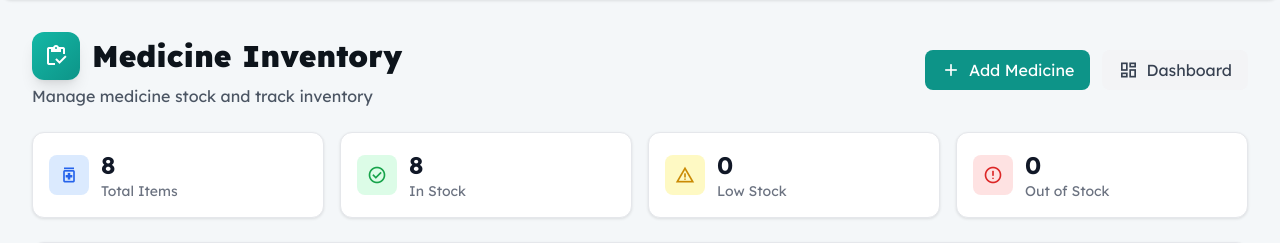
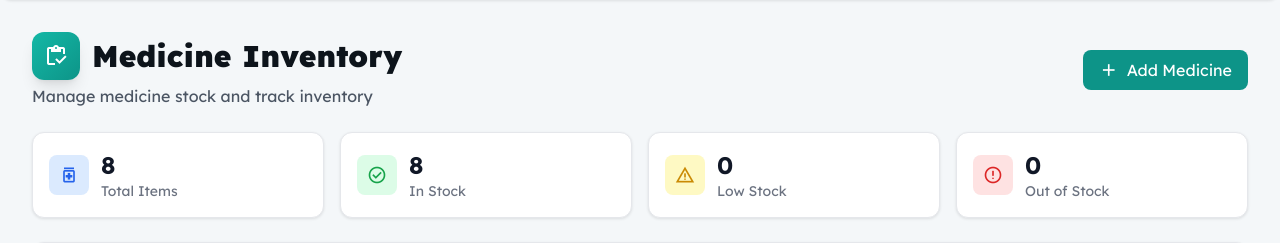
Before and after one commit to Bensonjigo/Kumiclinic, a Django app: page /medicines/ in a window 1280 px wide. Shown: the part 140-383 px from the top of the page. Run offline with Django 5.2, Linux system fonts and the light colour scheme; a user stored in the database is signed in; data comes from the database, SQL or seed files in the repository; some libraries are stand-ins or nearby versions.

Commit message:
Remove Dashboard button from medicines inventory page

```diff
--- a/templates/clinic/medicines.html
+++ b/templates/clinic/medicines.html
@@ -19,10 +19,6 @@
                 <a href="{% url 'add_medicine' %}" class="px-4 py-2 bg-teal-600 text-white rounded-lg hover:bg-teal-700 flex items-center gap-2">
                     <span class="material-symbols-outlined">add</span>
                     Add Medicine
-                </a>
-                <a href="{% url 'dashboard_pharmacy' %}" class="px-4 py-2 bg-gray-100 dark:bg-gray-700 text-gray-700 dark:text-gray-300 rounded-lg hover:bg-gray-200 dark:hover:bg-gray-600 flex items-center gap-2">
-                    <span class="material-symbols-outlined">dashboard</span>
-                    Dashboard
                 </a>
             </div>
         </div>
```
